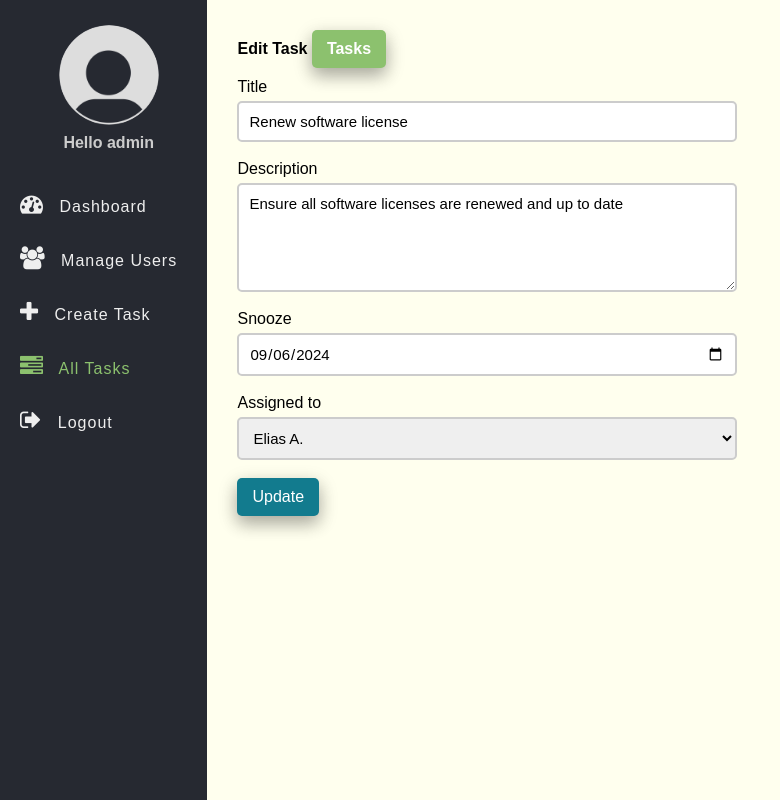
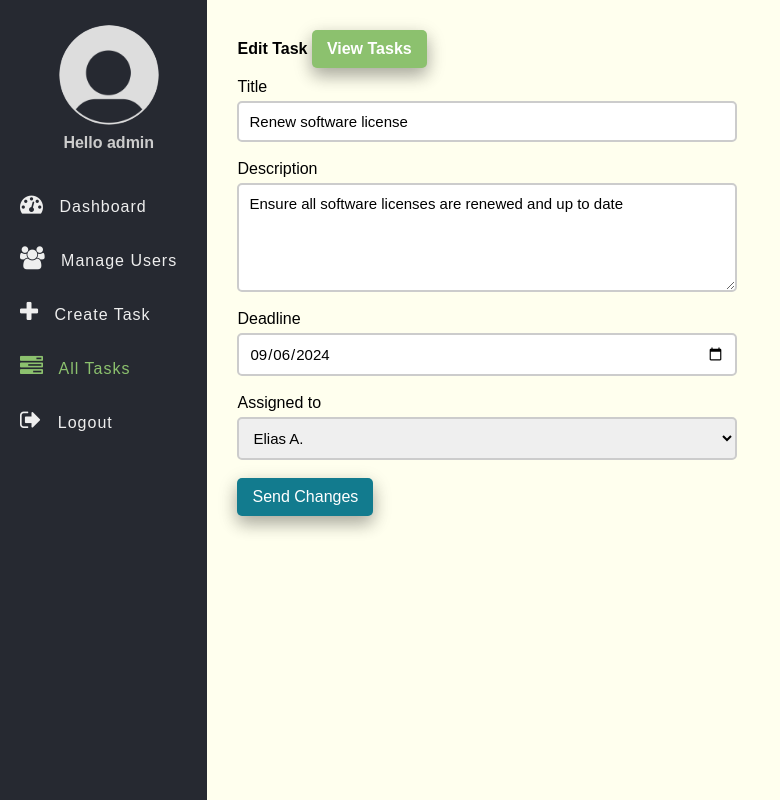
Before and after one commit to edinabwari/task-management-system, a PHP site: page /edit-task.php?id=27 in a window 1280 px wide. Shown: the part 60-860 px from the top of the page, without its empty margins (0-780 px from the left). Run offline with PHP 8.4, Linux system fonts and the light colour scheme; a user stored in the database is signed in; data comes from the database, SQL or seed files in the repository; data that the repository does not hold is empty.

Commit message:
Made update

```diff
--- a/edit-task.php
+++ b/edit-task.php
@@ -32,7 +32,7 @@ if (isset($_SESSION['role']) && isset($_SESSION['id']) && $_SESSION['role'] == "
 	<div class="body">
 		<?php include "inc/nav.php" ?>
 		<section class="section-1">
-			<h4 class="title">Edit Task <a href="tasks.php">Tasks</a></h4>
+			<h4 class="title">Edit Task <a href="tasks.php">View Tasks</a></h4>
 			<form class="form-1"
 			      method="POST"
 			      action="app/update-task.php">
@@ -56,7 +56,7 @@ if (isset($_SESSION['role']) && isset($_SESSION['id']) && $_SESSION['role'] == "
 					<textarea name="description" rows="5" class="input-1" ><?=$task['description']?></textarea><br>
 				</div>
 				<div class="input-holder">
-					<lable>Snooze</lable>
+					<lable>Deadline</lable>
 					<input type="date" name="due_date" class="input-1" placeholder="Snooze" value="<?=$task['due_date']?>"><br>
 				</div>
 
@@ -75,7 +75,7 @@ if (isset($_SESSION['role']) && isset($_SESSION['id']) && $_SESSION['role'] == "
 				</div>
 				<input type="text" name="id" value="<?=$task['id']?>" hidden>
 
-				<button class="edit-btn">Update</button>
+				<button class="edit-btn">Send Changes</button>
 			</form>
 
 		</section>
```
